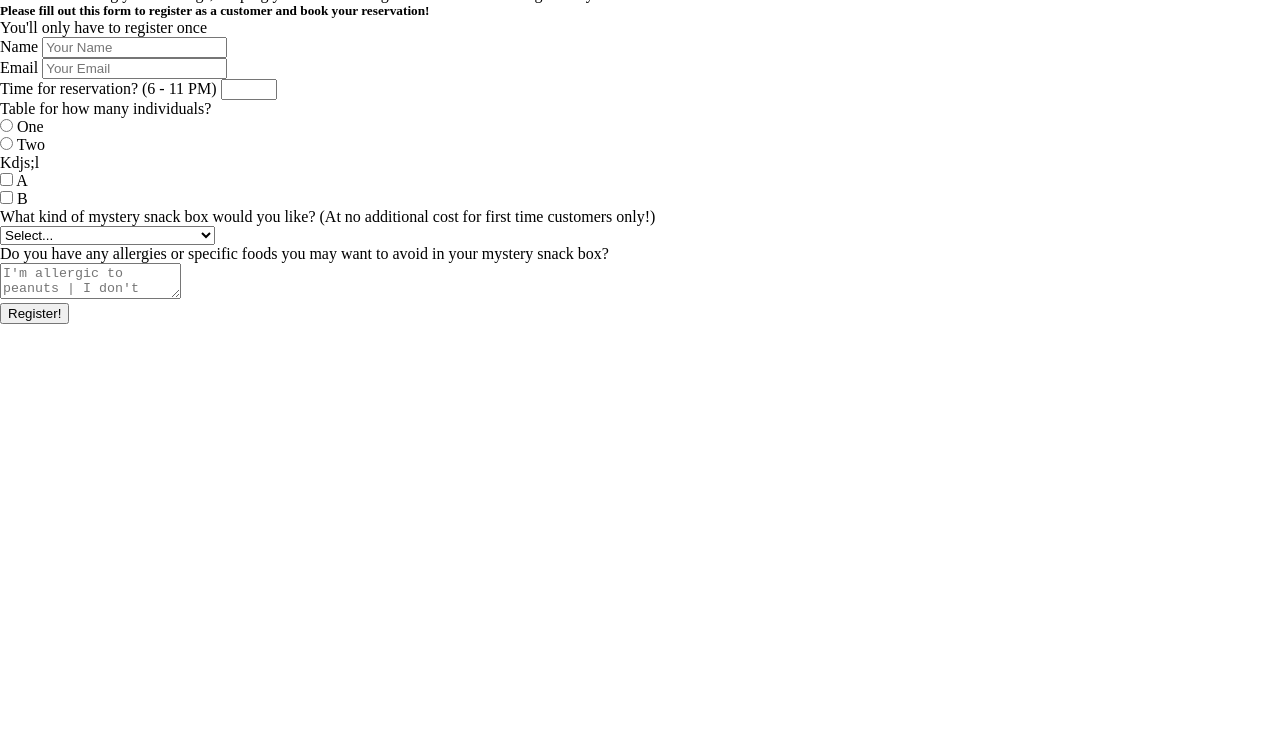
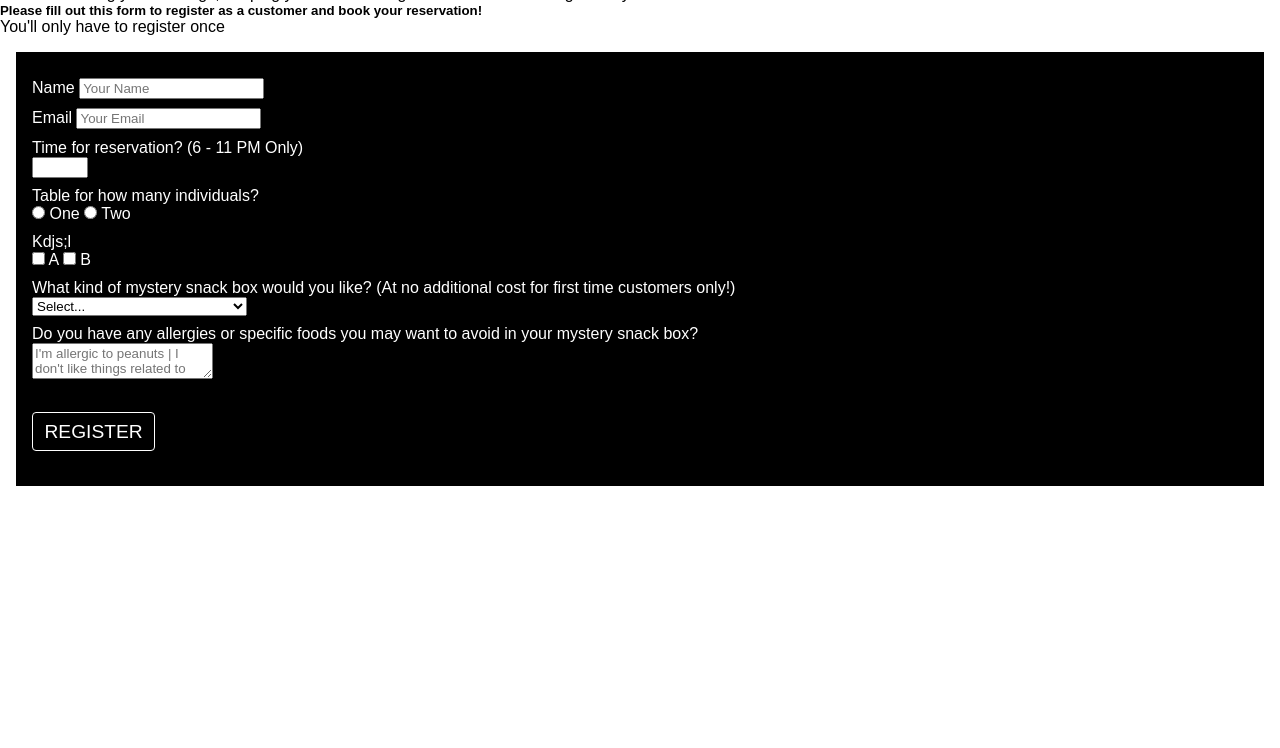
Before and after one commit to MaskeyDude/survey-form--freecodecamp-, a plain HTML site: page index.html in a window 1280 px wide. Shown: the part 52-800 px from the top of the page. Drawn offline with Linux system fonts and the light colour scheme.

Commit message:
just changing

```diff
--- a/index.html
+++ b/index.html
@@ -13,8 +13,9 @@
 
     <!-- title and description -->
     <h1 id="title">Healthy Bites Cafe!</h1>
-    <p id="description">Lil bites fullfilling your cravings, keeping you full for a longer time while also being
-        healthy!</p>
+    <p id="description">Lil bites fullfilling your cravings, keeping you full for a
+        longer time while also being healthy!
+    </p>
 
     <!-- information about form -->
     <h5>Please fill out this form to register as a customer and book your reservation!</h5>
@@ -37,8 +38,8 @@
 
         <!-- number -->
         <div class="styling">
-            <label for="number" id="number-label">Time for reservation? (6 - 11 PM)</label>
-            <input type="number" id="number" min=6 max=11 placeholder="" required>
+            <label for="number" id="number-label">Time for reservation? (6 - 11 PM Only)</label>
+    <br>    <input type="number" id="number" min=6 max=11 placeholder="" required>
         </div>
 
         <!-- radio options -->
@@ -47,7 +48,7 @@
             <br>
             <input type="radio" name="option-one" id="">
             <label for="option-one" class="radio-btns">One</label>
-            <br>
+
             <input type="radio" name="option-one" id="">
             <label for="option-one" class="radio-btns">Two</label>
         </div>
@@ -58,7 +59,7 @@
             <br>
             <input type="checkbox" name="type-one" value="Drawing" id="">
             <label for="">A</label>
-            <br>
+
             <input type="checkbox" name="type-two" value="Writing" id="">
             <label for="">B</label>
         </div>
@@ -88,7 +89,7 @@
         </div>
 
         <!-- submit btn -->
-        <button type="submit">Register!</button>
+        <button type="submit" class="submit-btn">REGISTER</button>
 
     </form>
 
--- a/styles.css
+++ b/styles.css
@@ -1,6 +1,93 @@
 * {
     margin: 0;
     box-sizing: border-box;
+    font-family: Arial, Helvetica, sans-serif
 }
 
-\
+body {
+}
+
+#title {
+    text-align: center;
+}
+
+
+#survey-form {
+    margin: 1em;
+    padding: 1em;
+    color: white;
+    background-color: black
+}
+
+.styling {
+    margin: 0.6em 0;
+
+}
+
+input {
+}
+
+
+.submit-btn {
+    margin: 1em auto;
+    padding: 0.4em 0.6em;
+    text-align: center;
+    font-family: "Unica One", sans-serif;
+    /* font-family: "Arsenal SC", sans-serif;  */
+    font-size: 1.2em;
+    border: 1px white solid;
+    border-radius: 4px;
+    color: white;
+    background-color: black;
+    transition: 0.4s;
+}
+
+.submit-btn:hover {
+    cursor: pointer;
+    font-weight: bold;
+    letter-spacing: 2px;
+    color: black;
+    background-color: white
+}
+
+
+
+
+
+
+
+
+
+
+/* fonts */
+
+@import url('https://fonts.googleapis.com/css2?family=Playwrite+AU+QLD:wght@100..400&display=swap');
+/* font-family: "Playwrite AU QLD", cursive; */
+
+/* unico one */
+@import url('https://fonts.googleapis.com/css2?family=Nunito:ital,wght@0,200..1000;1,200..1000&family=Unica+One&display=swap');
+/* font-family: "Unica One", sans-serif; */
+
+/* dancing script */
+@import url('https://fonts.googleapis.com/css2?family=Dancing+Script:wght@400..700&display=swap');
+/* font-family: "Dancing Script", cursive; */
+
+/* noto serif balinese */
+@import url('https://fonts.googleapis.com/css2?family=Noto+Serif+Balinese&display=swap');
+/* font-family: "Noto Serif Balinese", serif; */
+
+@import url('https://fonts.googleapis.com/css2?family=Arsenal+SC:ital,wght@0,400;0,700;1,400;1,700&display=swap');
+/* font-family: "Arsenal SC", sans-serif; */
+
+@import url('https://fonts.googleapis.com/css2?family=Beiruti:wght@200..900&display=swap');
+/* font-family: "Beiruti", sans-serif; */
+
+@import url('https://fonts.googleapis.com/css2?family=Abel&display=swap');
+/* font-family: "Abel", sans-serif; */
+
+@import url('https://fonts.googleapis.com/css2?family=Inconsolata:wdth,wght@50..200,200..900&display=swap');
+/* font-family: "Inconsolata", monospace;
+font-optical-sizing: auto; */
+
+@import url('https://fonts.googleapis.com/css2?family=Courier+Prime:ital,wght@0,400;0,700;1,400;1,700&display=swap');
+/* font-family: "Courier Prime", monospace; */
```
